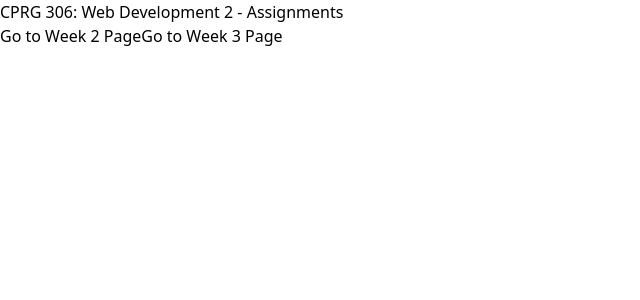
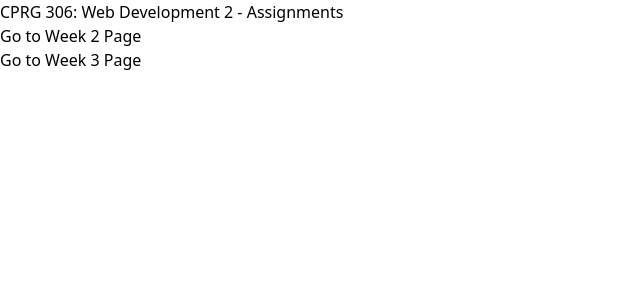
Before and after one commit to rgawalko/cprg306-assignments, a Next.js app: page / in a window 1280 px wide. Shown: the top 300 px of the page, without its empty margins (0-640 px from the left). Built offline with nearby package versions, Linux system fonts and the light colour scheme.

Commit message:
Update page.js

```diff
--- a/app/page.js
+++ b/app/page.js
@@ -1,16 +1,15 @@
 // app/page.js
-import Link from 'next/link';
-
+import Link from "next/link";
 export default function HomePage() {
   return (
     <main>
       <h1>CPRG 306: Web Development 2 - Assignments</h1>
-      <a>
+      <p>
         <Link href="/week-2">Go to Week 2 Page</Link>
-      </a>
-      <a>
+      </p>
+      <p>
         <Link href="/week-3">Go to Week 3 Page</Link>
-      </a>
+      </p>
     </main>
   );
 }
```
